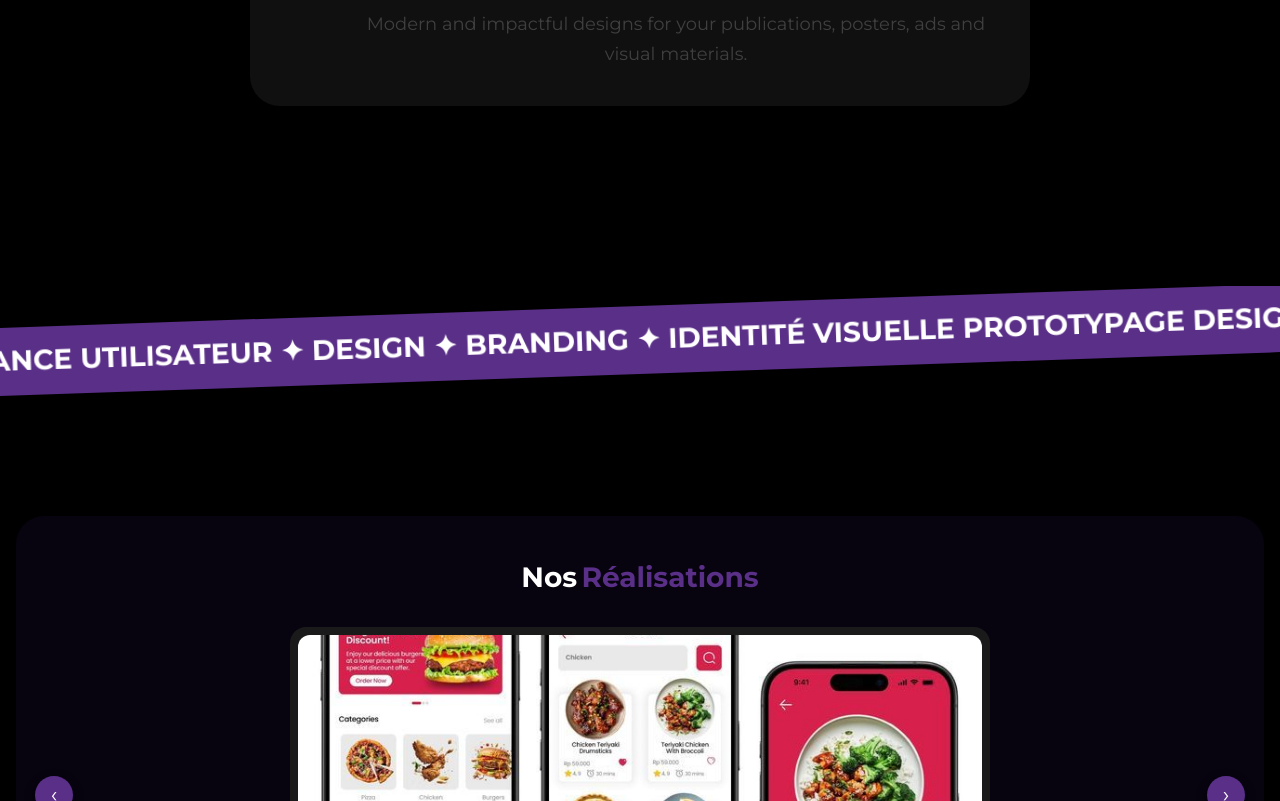
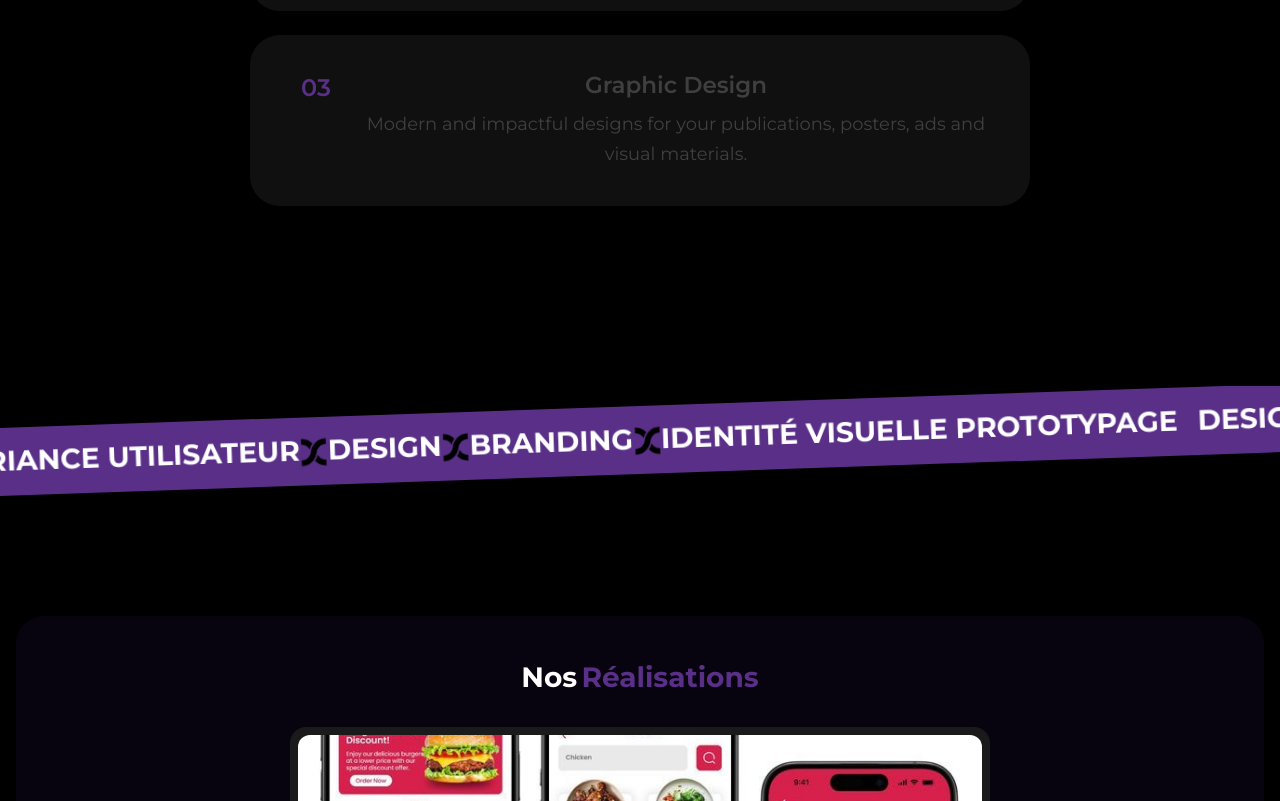
Before and after one commit to MOHAMEDALILAHMAR/BrandX, a React (Vite) app: page / in a window 1280 px wide. Shown: the part 3199-4000 px from the top of the page. Built offline with nearby package versions, Linux system fonts and the light colour scheme; the HTML template or start-up script is replaced by a standard one.

Commit message:
Increase about right image to 520px, add x.png between marquee words

```diff
--- a/src/components/CurvedLoop.css
+++ b/src/components/CurvedLoop.css
@@ -18,4 +18,14 @@
   color: #ffffff;
   text-transform: uppercase;
   user-select: none;
+  display: inline-flex;
+  align-items: center;
+  gap: 20px;
 }
+
+.curved-loop-img {
+  width: 28px;
+  height: 28px;
+  object-fit: contain;
+  vertical-align: middle;
+}
--- a/src/components/CurvedLoop.tsx
+++ b/src/components/CurvedLoop.tsx
@@ -8,6 +8,7 @@ interface CurvedLoopProps {
   curveAmount?: number;
   direction?: 'left' | 'right';
   interactive?: boolean;
+  imgSrc?: string;
 }
 
 const CurvedLoop = ({
@@ -15,12 +16,26 @@ const CurvedLoop = ({
   speed = 2,
   className,
   direction = 'left',
-  interactive = true
+  interactive = true,
+  imgSrc,
 }: CurvedLoopProps) => {
+  const parts = useMemo(() => {
+    const segments = marqueeText.split('✦').filter(Boolean).map(s => s.trim());
+    const result: { type: 'text' | 'img'; value: string }[] = [];
+    segments.forEach((seg, i) => {
+      result.push({ type: 'text', value: seg });
+      if (imgSrc && i < segments.length - 1) {
+        result.push({ type: 'img', value: imgSrc });
+      }
+    });
+    return result;
+  }, [marqueeText, imgSrc]);
+
   const text = useMemo(() => {
-    const hasTrailing = /\s|\u00A0$/.test(marqueeText);
-    return (hasTrailing ? marqueeText.replace(/\s+$/, '') : marqueeText) + '\u00A0';
-  }, [marqueeText]);
+    const raw = parts.map(p => p.type === 'text' ? p.value : ' ').join('  ');
+    const hasTrailing = /\s|\u00A0$/.test(raw);
+    return (hasTrailing ? raw.replace(/\s+$/, '') : raw) + '\u00A0';
+  }, [parts]);
 
   const trackRef = useRef<HTMLDivElement>(null);
   const [offset, setOffset] = useState(0);
@@ -99,7 +114,17 @@ const CurvedLoop = ({
       onPointerLeave={endDrag}
     >
       <div className="curved-loop-track" ref={trackRef} style={{ transform: `translateX(${offset}px)` }}>
-        <span className={`curved-loop-text ${className || ''}`}>{totalText}</span>
+        <span className={`curved-loop-text ${className || ''}`}>
+          {Array(repeats).fill(null).map((_, idx) => (
+            <span key={idx}>
+              {parts.map((p, i) =>
+                p.type === 'text'
+                  ? <span key={`t${i}`}>{p.value}</span>
+                  : <img key={`i${i}`} src={p.value} alt="" className="curved-loop-img" />
+              )}
+            </span>
+          ))}
+        </span>
       </div>
     </div>
   );
--- a/src/pages/Home.module.css
+++ b/src/pages/Home.module.css
@@ -213,7 +213,7 @@
 }
 .aboutImgRight {
   width: 100%;
-  height: 420px;
+  height: 520px;
   object-fit: cover;
   border-radius: var(--r-lg);
   display: block;
@@ -222,7 +222,7 @@
 }
 @media (max-width: 768px) {
   .aboutImgLeft  { height: 240px; }
-  .aboutImgRight { height: 240px; }
+  .aboutImgRight { height: 300px; }
 }
 
 .aboutMissionRow {
--- a/src/pages/Home.tsx
+++ b/src/pages/Home.tsx
@@ -14,6 +14,7 @@ import dashboardImg   from '../assests/Page Acceuil/IMG_0098.png';
 import img_foodApp    from '../assests/page portfolio/21093dd7282d1a4b7c2055cb31c1ddfc.jpg';
 import img_headphones from '../assests/page portfolio/8c55dee4be090a920e57cd9edb3885e0.jpg';
 import img_jenny      from '../assests/page portfolio/58ae41761a09f68774d7308c6d6b2ce5.jpg';
+import xIcon          from '../assests/x.png';
 
 import classes from './Home.module.css';
 
@@ -263,6 +264,7 @@ export function Home() {
             direction="right"
             interactive={true}
             className="curved-marquee-text"
+            imgSrc={xIcon}
           />
         </div>
       </div>
@@ -358,6 +360,7 @@ export function Home() {
             direction="right"
             interactive={true}
             className="curved-marquee-text"
+            imgSrc={xIcon}
           />
         </div>
       </div>
```
Also changed, not shown: src/assests/x.png (added).
